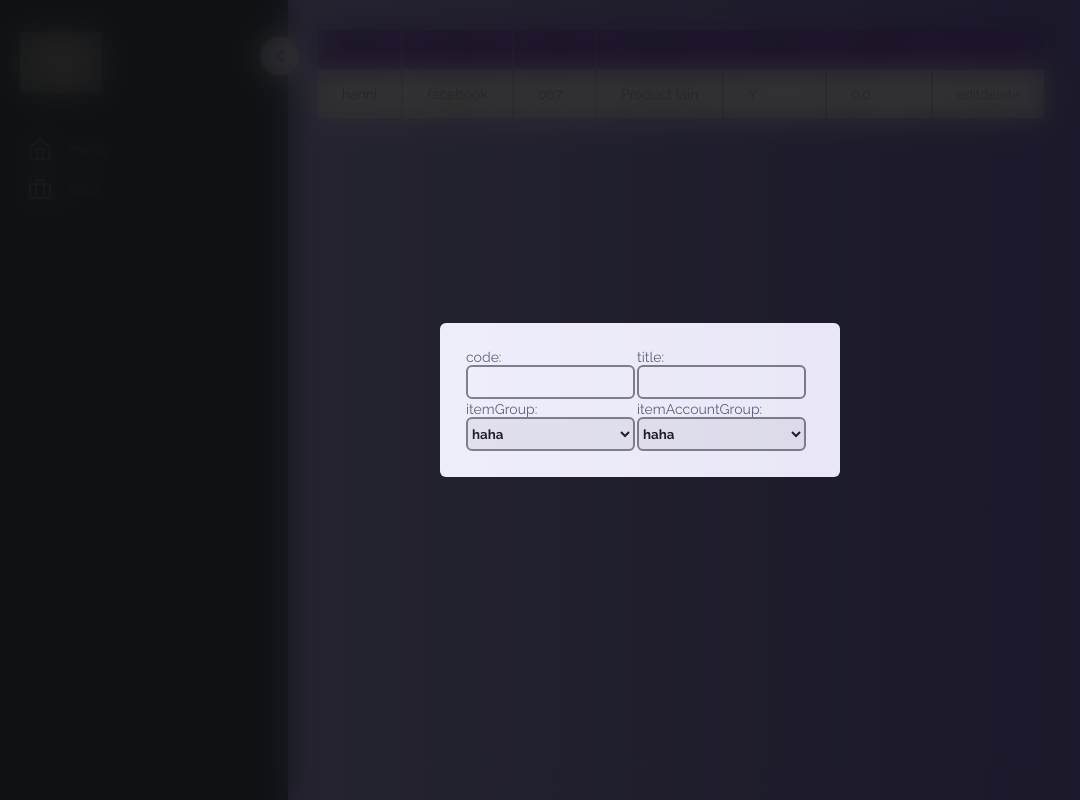
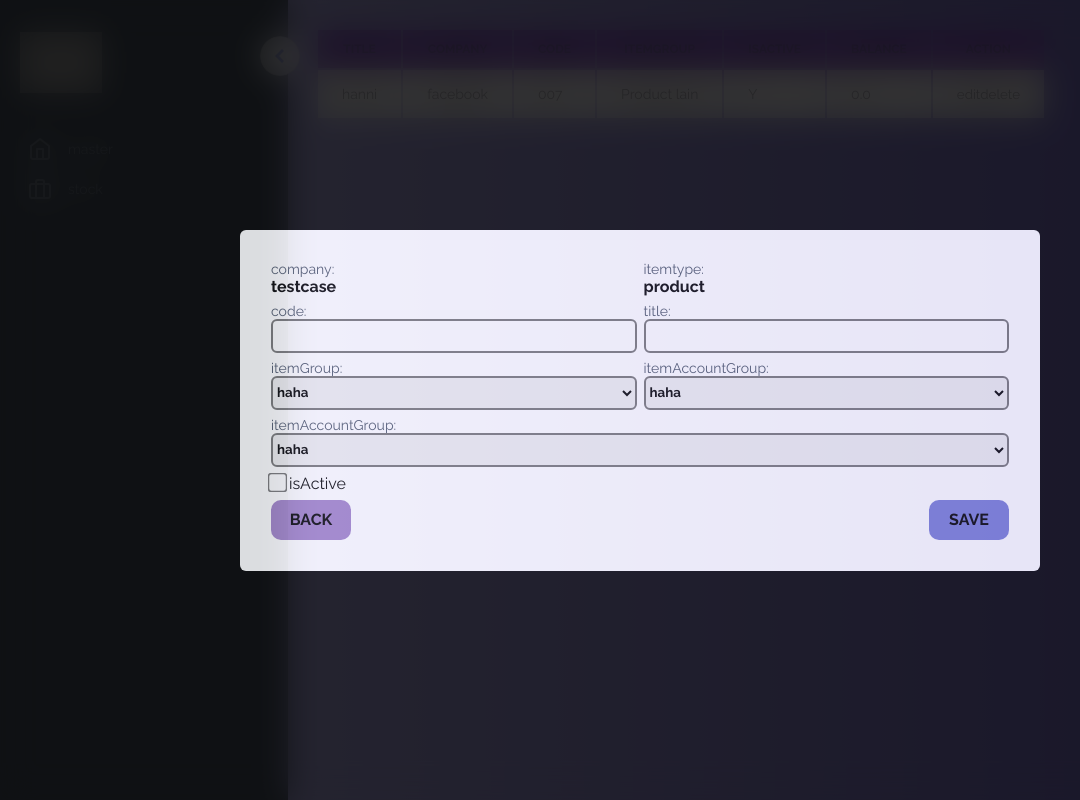
Before and after one commit to irfanyazid-13032000/vue-js-elsoft, a Vue app: page /master in a window 1280 px wide. Shown: the whole page, without its empty margins (0-1080 px from the left). Built offline with nearby package versions, Linux system fonts and the light colour scheme; grey boxes are pictures that could not be loaded.

Commit message:
modal insert master item sudah disesuaikan

```diff
--- a/src/components/AddMaster.vue
+++ b/src/components/AddMaster.vue
@@ -10,7 +10,17 @@ export default {
 
 <template>
 <Modal>
-  <table>
+  <table style="border-spacing:7px; width:100%">
+    <tr>
+      <td>
+        <label for="company" class="block text-sm text-gray-700">company:</label>
+        <h4>testcase</h4>
+      </td>
+      <td>
+        <label for="itemtype" class="block text-sm text-gray-700">itemtype:</label>
+        <h4>product</h4>
+      </td>
+    </tr>
     <tr>
       <td>
         <label for="code" class="block text-sm text-gray-700">code:</label>
@@ -38,12 +48,38 @@ export default {
         </select>
       </td>
     </tr>
+    <tr>
+      <td colspan="2">
+         <label for="itemAccountGroup" class="block text-sm text-gray-700">itemAccountGroup:</label>
+        <select class="w-full border rounded-md" style="height:34px">
+          <option value="">haha</option>
+          <option value="">haha</option>
+        </select>
+      </td>
+    </tr>
+    <tr>
+      <td>
+        <input type="checkbox" name="isActive" value="" style="padding-left:500px;" id="isActive">
+        <label for="isActive" style="padding-left:5px;" >isActive</label>
+      </td>
+    </tr>
+    <tr>
+      <td>
+        <button style="width:80px;height:40px;border-radius:10px;background-color:#a083c9;font-weight:bold;font-size:16px;">BACK</button>
+      </td>
+      <td style="text-align:right;">
+        <button style="width:80px;height:40px;border-radius:10px;background-color:#797dd6;font-weight:bold;font-size:16px;">SAVE</button>
+      </td>
+    </tr>
   </table>
 </Modal>
 </template>
 
 <style>
 
+input[type=checkbox] {
+    transform: scale(1.5);
+}
 
   .block {
     display: block;
--- a/src/components/Modal.vue
+++ b/src/components/Modal.vue
@@ -53,7 +53,7 @@ export default {
 }
 
 .w-400px {
-    width: 400px;
+    width: 800px;
 }
 
 .bg-white {
```
